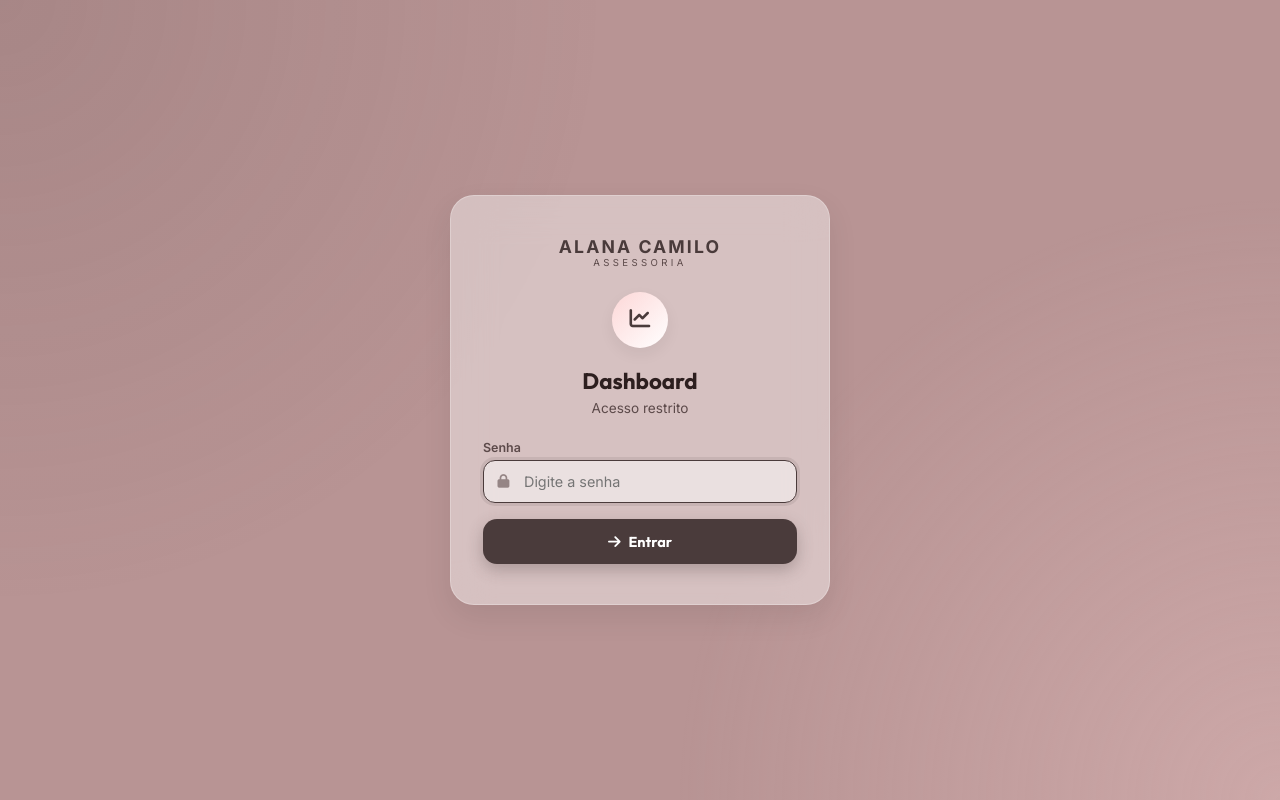
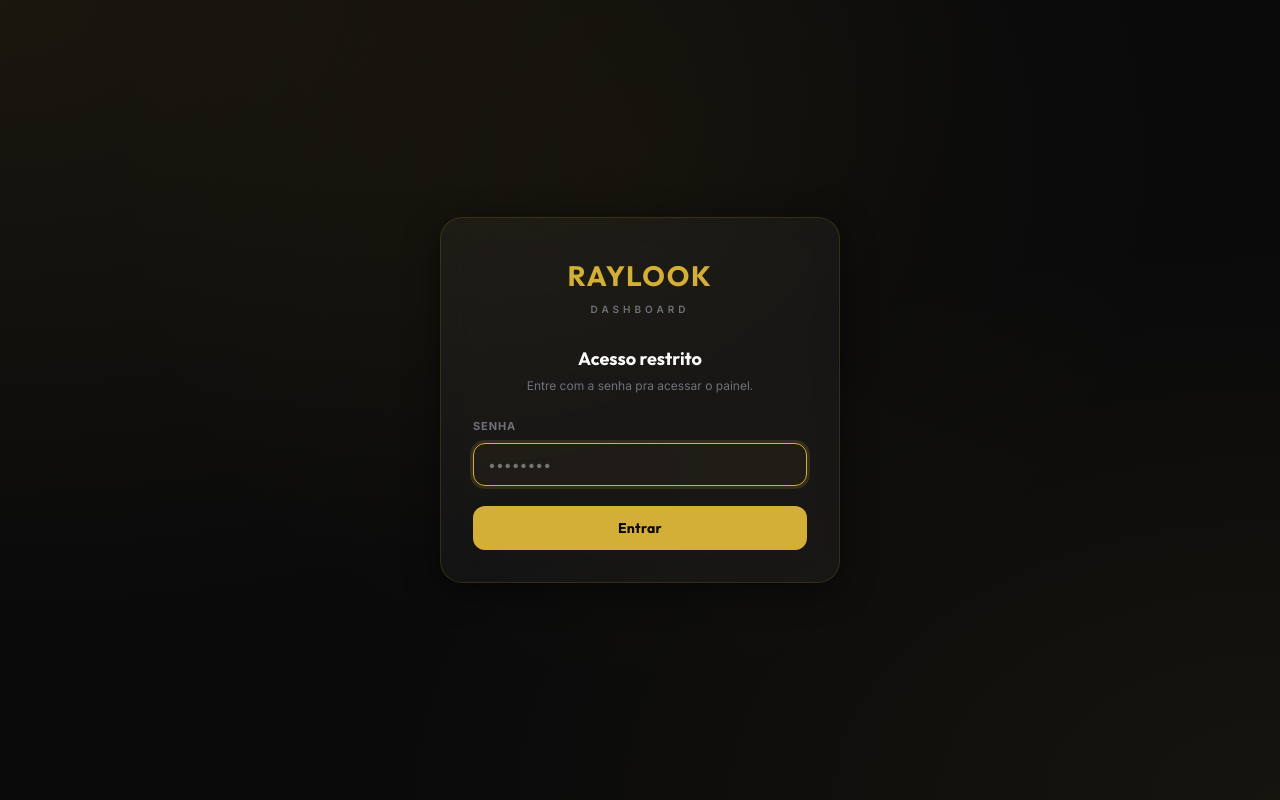
Before and after one commit to rodsaraiva/raylook, a FastAPI app: page /login in a window 1280 px wide. Run offline with FastAPI, Linux system fonts and the light colour scheme.

Commit message:
feat(login): tela login com identidade visual do dashboard
Antes: tema rosa/coral herdado da Alana (Alana Camilo Assessoria).
Agora: dark glassmorphism dourado igual ao dashboard, reusa _base.css.

Senha default no código mudou de "BoraVender" pra "R@ylook" pra
ficar consistente com a senha de prod (DASHBOARD_AUTH_PASS no .env).

```diff
--- a/main.py
+++ b/main.py
@@ -236,7 +236,7 @@ _AUTH_PUBLIC_PREFIXES = (
 )
 
 
-_DASH_PASSWORD = os.getenv("DASHBOARD_AUTH_PASS", "BoraVender")
+_DASH_PASSWORD = os.getenv("DASHBOARD_AUTH_PASS", "R@ylook")
 _DASH_COOKIE = "dash_session"
 _DASH_TOKEN = _hmac_auth.new(_DASH_PASSWORD.encode(), b"alana-dash-session", "sha256").hexdigest()
 
--- a/templates/dash_login.html
+++ b/templates/dash_login.html
@@ -3,198 +3,101 @@
 <head>
     <meta charset="UTF-8">
     <meta name="viewport" content="width=device-width, initial-scale=1.0">
-    <title>Login — Alana Camilo Assessoria</title>
-    <link rel="stylesheet" href="https://cdnjs.cloudflare.com/ajax/libs/font-awesome/6.4.0/css/all.min.css">
-    <link rel="preconnect" href="https://fonts.googleapis.com">
-    <link href="https://fonts.googleapis.com/css2?family=Inter:wght@300;400;500;600;700&family=Outfit:wght@300;400;500;600;700&display=swap" rel="stylesheet">
+    <title>Login — Raylook</title>
+    <link rel="stylesheet" href="/static/ui-mockups/_base.css">
     <style>
-        :root {
-            --bg-main: #B89494;
-            --card-bg: rgba(255, 255, 255, 0.42);
-            --card-border: rgba(255, 255, 255, 0.25);
-            --primary: #4A3B3B;
-            --secondary: #FDD7D7;
-            --text-primary: #2D1F1F;
-            --text-secondary: #5C4A4A;
-            --danger: #8B4444;
-            --danger-bg: rgba(139, 68, 68, 0.15);
-        }
-        * { margin: 0; padding: 0; box-sizing: border-box; font-family: 'Inter', sans-serif; }
         body {
-            background: var(--bg-main);
-            min-height: 100vh;
-            display: flex;
-            align-items: center;
-            justify-content: center;
-        }
-        body::before {
-            content: '';
-            position: fixed;
-            inset: 0;
-            background:
-                radial-gradient(circle at 0% 0%, rgba(74,59,59,0.15) 0%, transparent 40%),
-                radial-gradient(circle at 100% 100%, rgba(253,215,215,0.3) 0%, transparent 40%);
-            pointer-events: none;
-            z-index: -1;
+            display: flex; align-items: center; justify-content: center;
+            padding: 24px;
         }
         .login-card {
             background: var(--card-bg);
+            backdrop-filter: blur(14px);
             border: 1px solid var(--card-border);
-            border-radius: 24px;
-            padding: 2.5rem 2rem;
-            backdrop-filter: blur(20px);
-            -webkit-backdrop-filter: blur(20px);
-            box-shadow: 0 12px 30px rgba(0,0,0,0.08);
-            text-align: center;
-            width: 100%;
-            max-width: 380px;
-            margin: 1rem;
+            border-radius: var(--radius-lg);
+            box-shadow: var(--card-shadow);
+            padding: 36px 32px 32px;
+            width: 100%; max-width: 400px;
         }
-        .login-logo {
-            display: flex;
-            flex-direction: column;
-            align-items: center;
-            margin-bottom: 1.5rem;
+        .brand {
+            text-align: center; margin-bottom: 28px;
         }
-        .login-logo .main {
-            font-size: 1.1rem;
-            font-weight: 700;
-            letter-spacing: 0.12em;
-            color: var(--primary);
+        .brand .name {
+            font-family: 'Outfit', sans-serif; font-size: 28px; font-weight: 700;
+            letter-spacing: 0.06em; color: var(--accent);
         }
-        .login-logo .sub {
-            font-size: 0.6rem;
-            font-weight: 400;
-            letter-spacing: 0.35em;
-            color: var(--text-secondary);
-            text-transform: uppercase;
-        }
-        .login-icon {
-            width: 56px;
-            height: 56px;
-            border-radius: 50%;
-            background: linear-gradient(135deg, var(--secondary), #fff);
-            display: flex;
-            align-items: center;
-            justify-content: center;
-            margin: 0 auto 1.2rem;
-            font-size: 1.3rem;
-            color: var(--primary);
-            box-shadow: 0 6px 16px rgba(0,0,0,0.06);
+        .brand .sub {
+            font-size: 10px; letter-spacing: 0.4em; text-transform: uppercase;
+            color: var(--text-muted); font-weight: 600; margin-top: 4px;
         }
         h1 {
-            font-family: 'Outfit', sans-serif;
-            font-size: 1.4rem;
-            font-weight: 700;
-            margin-bottom: 0.3rem;
-            color: var(--text-primary);
+            font-family: 'Outfit', sans-serif; font-size: 18px; font-weight: 700;
+            color: var(--text-primary); text-align: center; margin-bottom: 4px;
         }
-        .subtitle {
-            color: var(--text-secondary);
-            font-size: 0.85rem;
-            margin-bottom: 1.5rem;
+        .hint {
+            color: var(--text-muted); font-size: 12px; text-align: center;
+            margin-bottom: 22px;
         }
         .alert {
-            padding: 0.65rem 0.9rem;
-            border-radius: 10px;
-            font-size: 0.82rem;
-            margin-bottom: 1rem;
-            text-align: left;
-            background: var(--danger-bg);
-            color: var(--danger);
-            border: 1px solid rgba(139,68,68,0.2);
+            background: var(--danger-soft); color: var(--danger);
+            border: 1px solid rgba(248, 113, 113, 0.3);
+            padding: 10px 12px; border-radius: 10px;
+            font-size: 12px; margin-bottom: 16px;
+            display: flex; align-items: center; gap: 8px;
         }
-        .alert i { margin-right: 0.3rem; }
-        form { text-align: left; }
         label {
-            display: block;
-            font-size: 0.78rem;
-            font-weight: 600;
-            color: var(--text-secondary);
-            margin-bottom: 0.35rem;
+            font-size: 11px; text-transform: uppercase; letter-spacing: 0.08em;
+            font-weight: 700; color: var(--text-muted); display: block;
+            margin-bottom: 8px;
         }
-        .input-wrap {
-            position: relative;
-            margin-bottom: 1rem;
+        input[type="password"] {
+            width: 100%;
+            background: rgba(255, 255, 255, 0.04);
+            border: 1px solid rgba(255, 255, 255, 0.08);
+            border-radius: 12px;
+            padding: 12px 14px;
+            color: var(--text-primary);
+            font-family: inherit; font-size: 14px;
+            outline: none;
+            transition: var(--transition);
         }
-        .input-wrap i {
-            position: absolute;
-            left: 0.9rem;
-            top: 50%;
-            transform: translateY(-50%);
-            color: var(--text-secondary);
-            font-size: 0.85rem;
-            opacity: 0.6;
-        }
-        .input-wrap input {
-            width: 100%;
-            background: rgba(255,255,255,0.5);
-            border: 1px solid var(--card-border);
-            border-radius: 12px;
-            padding: 0.75rem 0.9rem 0.75rem 2.5rem;
-            font-size: 0.9rem;
-            font-family: 'Inter', sans-serif;
-            color: var(--text-primary);
-            outline: none;
-            transition: all 0.3s ease;
-        }
-        .input-wrap input:focus {
-            border-color: var(--primary);
-            box-shadow: 0 0 0 3px rgba(74,59,59,0.1);
+        input[type="password"]:focus {
+            border-color: var(--accent);
+            background: rgba(212, 175, 55, 0.04);
+            box-shadow: 0 0 0 3px var(--accent-soft);
         }
         .btn {
-            width: 100%;
-            background: var(--primary);
-            color: #fff;
-            border: none;
-            padding: 0.85rem;
-            border-radius: 14px;
-            font-weight: 700;
-            font-size: 0.9rem;
+            width: 100%; margin-top: 20px;
+            background: var(--accent); color: var(--bg-main);
+            border: none; padding: 13px 16px;
+            border-radius: 12px;
+            font-family: 'Outfit', sans-serif; font-weight: 700; font-size: 14px;
             cursor: pointer;
-            display: flex;
-            align-items: center;
-            justify-content: center;
-            gap: 0.5rem;
-            transition: all 0.3s ease;
-            box-shadow: 0 6px 16px rgba(74,59,59,0.3);
-            font-family: 'Outfit', sans-serif;
+            transition: var(--transition);
+            letter-spacing: 0.02em;
         }
-        .btn:hover {
-            transform: translateY(-2px);
-            box-shadow: 0 10px 24px rgba(74,59,59,0.35);
-            filter: brightness(1.06);
-        }
+        .btn:hover { filter: brightness(1.1); transform: translateY(-1px); }
+        .btn:active { transform: none; }
     </style>
 </head>
 <body>
     <div class="login-card">
-        <div class="login-logo">
-            <span class="main">ALANA CAMILO</span>
-            <span class="sub">ASSESSORIA</span>
+        <div class="brand">
+            <div class="name">RAYLOOK</div>
+            <div class="sub">Dashboard</div>
         </div>
-        <div class="login-icon">
-            <i class="fas fa-chart-line"></i>
-        </div>
-        <h1>Dashboard</h1>
-        <p class="subtitle">Acesso restrito</p>
+
+        <h1>Acesso restrito</h1>
+        <p class="hint">Entre com a senha pra acessar o painel.</p>
 
         {% if error %}
-        <div class="alert">
-            <i class="fas fa-exclamation-circle"></i> Senha incorreta.
-        </div>
+        <div class="alert">⚠ Senha incorreta.</div>
         {% endif %}
 
         <form method="POST" action="/login">
             <label for="password">Senha</label>
-            <div class="input-wrap">
-                <i class="fas fa-lock"></i>
-                <input type="password" id="password" name="password" placeholder="Digite a senha" required autofocus>
-            </div>
-            <button type="submit" class="btn">
-                <i class="fas fa-arrow-right"></i>
-                Entrar
-            </button>
+            <input type="password" id="password" name="password" placeholder="••••••••" required autofocus>
+            <button type="submit" class="btn">Entrar</button>
         </form>
     </div>
 </body>
```
